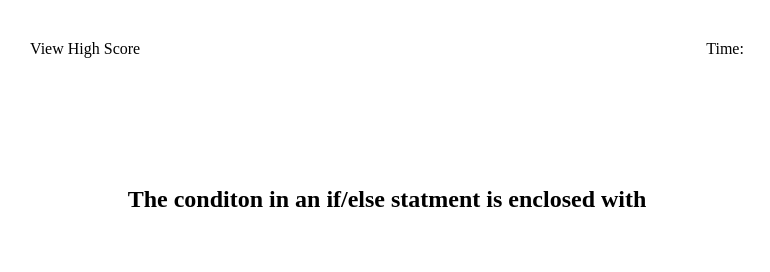
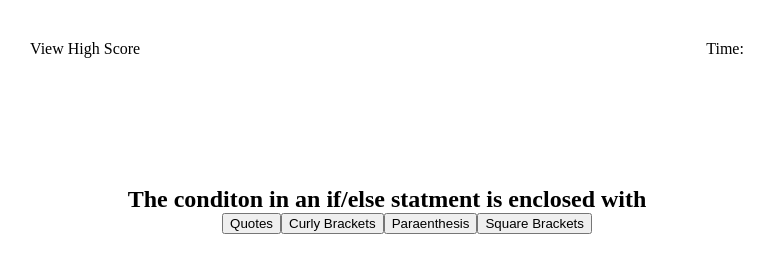
Before and after one commit to onlydeniros/code-quiz, a plain HTML site: page index.html in a window 1280 px wide. Both pictures are taken after a click on the element "Start Game". Shown: the whole page, without its empty margins (253-1023 px from the left). Drawn offline with Linux system fonts and the light colour scheme.

Commit message:
added functionality with questions in javascript

```diff
--- a/assets/script.js
+++ b/assets/script.js
@@ -1,14 +1,103 @@
 var startGameBtn = document.querySelector('.start-game')
-var questions = ['The conditon in an if/else statment is enclosed with', 'A very useful tool used during development and debugging for printing content to the debugger is:', 'String values must be enclosed within___ when being assigned to variables']
+var questions = [
+    {
+        question: 'The conditon in an if/else statment is enclosed with',
+        answers: [
+            'Quotes',
+            'Curly Brackets',
+            'Paraenthesis',
+            'Square Brackets'
+        ],
+        correctAnswer: 'Paraenthesis'
+    },
+    {
+        question: 'A very useful tool used during development and debugging for printing content to the debugger is:',
+        answers: [
+            'Javascript',
+            'Terminal/Bash',
+            'For loops',
+            'Console.log'
+        ],
+        correctAnswer: 'Console.log'
+    },
+    {
+        question: 'Commonly used data types DO Not Inlcude:',
+        answers: [
+            'Strings',
+            'Booleans',
+            'Alerts',
+            'Numbers'
+        ],
+        correctAnswer: 'Alerts'
+    },
+    {
+        question: 'Arrays in Javscript can be used to store______.',
+        answers: [
+            'Numbers and Strings',
+            'Other Arrays',
+            'Booleans',
+            'All of the above'
+        ],
+        correctAnswer: 'All of the above'
+    },
+    {
+        question: 'String values must be enclosed within_____ when being assigned to varibles.',
+        answers: [
+            'Commas',
+            'Curly Brackets',
+            'Quotes',
+            'Paraenthesis'
+        ],
+        correctAnswer: 'All of the above'
+    }
+]
+var questionIndex = 0;
 var ul = document.querySelector('.choices')
 var newli = document.createElement('li')
 
 startGameBtn.addEventListener("click", function () {
-    document.querySelector('.quiz-section').style.display = "none"
+    document.querySelector('#start-quiz').style.display = "none"
+    document.querySelector('.new-question').style.display = "block"
     newQuestion1();
 })
 
 var newQuestion1 = function () {
-    var ques1 = document.querySelector('.question')
-    ques1.append(questions[0])
+    var ques1 = document.querySelector('.question');
+    ques1.textContent = questions[questionIndex].question;
+
+    var choices = document.querySelector('#choices')
+    choices.innerHTML = ""
+
+    questions[questionIndex].answers.forEach(function (answer) {
+        var btn = document.createElement('button');
+        btn.textContent = answer;
+        btn.setAttribute("value", answer)
+        btn.addEventListener("click", qClick)
+        choices.append(btn)
+    })
+
 }
+
+var qClick = function () {
+    if (this.value === questions[questionIndex].correctAnswer) {
+        console.log("Correct")
+    } else {
+        console.log("Wrong")
+    }
+    questionIndex++
+
+    if (questionIndex === questions.length) {
+        quizOver();
+    } else {
+        newQuestion1();
+    }
+
+}
+
+var quizOver = function () {
+
+}
+
+// 'The conditon in an if/else statment is enclosed with', 'A very useful tool used during development and debugging for printing content to the debugger is:', 'String values must be enclosed within___ when being assigned to variables'
+
+// time reaming as score
--- a/assets/style.css
+++ b/assets/style.css
@@ -9,10 +9,15 @@
     padding-top: 40px;
 }
 
+.start-game{
+    margin: 14px;
+}
+
 
 .quiz-section{
     display: flex;
     flex-wrap: wrap;
+    flex-direction: column;
     justify-content: center;
     align-items: center;
     margin-top: 10%;
@@ -23,5 +28,6 @@
 
 .quiz-section h1{
     margin-bottom: 15px;
-    font-size: 35px;
+    font-size: 39px;
+
 }
--- a/index.html
+++ b/index.html
@@ -15,33 +15,23 @@
         <div class="timer">Time:</div>
     </header>
     <main>
-        <section class="quiz-section">
+        <section class="quiz-section" id="start-quiz">
             <h1>Coding Quiz Challenge</h1>
             <p>
-                Lorem ipsum dolor sit amet, consectetur adipisicing elit. Rerum ad ea aliquid nesciunt quae, tenetur
-                dolor sit possimus ab qui nulla officiis voluptatum autem rem. Architecto perferendis officia iste
-                harum!
-                Aliquam blanditiis rem porro quae quis alias odit tempora earum, magnam ipsum molestiae autem quisquam
-                laboriosam non amet laudantium vero veritatis. Suscipit recusandae veniam nihil amet tenetur optio
-                voluptates molestiae.
-                Dicta animi officiis eos at quis ipsam iusto, facere totam veniam facilis repellat aspernatur rem iste
-                exercitationem atque, incidunt labore laborum nemo corporis ut doloremque. Assumenda, labore quibusdam.
-                Exercitationem, debitis?
-                Ullam consequuntur iure tenetur earum corporis voluptate deleniti, voluptas modi quidem porro velit
-                totam, quisquam dolores! Adipisci laboriosam rerum at nostrum incidunt, asperiores neque aut dicta
-                delectus veniam quis inventore.
-                Perspiciatis cum vel itaque eos beatae, laborum hic iusto minima perferendis, tempora doloribus unde sit
-                in a ad facere accusantium veniam recusandae nesciunt inventore fugit minus. Pariatur ea deleniti
-                soluta.
+                Try to answer the following code-related questions within the time limit. <br>
+                Keep in mind that incorrect answers will penalize your score/time by ten seconds!
             </p>
             <div class="start-game"><button>Start Game</button></div>
         </section>
 
-        <section class="new-question">
-            <h2 class="question quiz-section"></h2>
+        <section class="new-question quiz-section" style="display: none;">
+            <h2 class="question"></h2>
             <ul class="choices" id="choices"></ul>
         </section>
 
+        <section>
+            <!-- Game over  -->
+        </section>
     </main>
 
 
```
